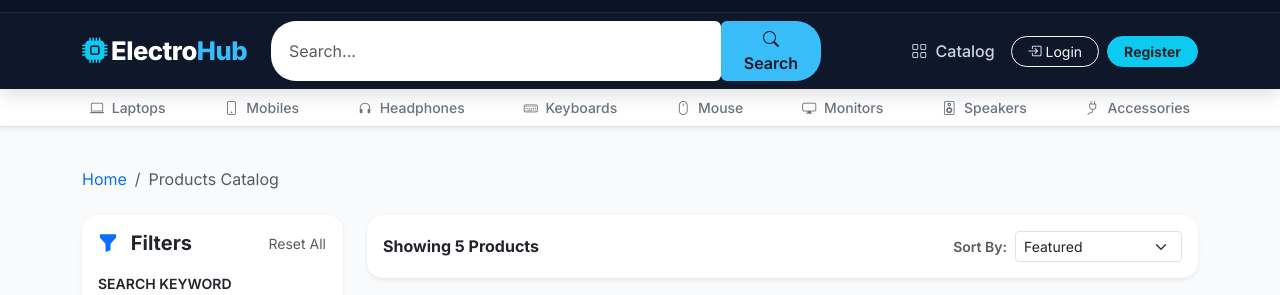
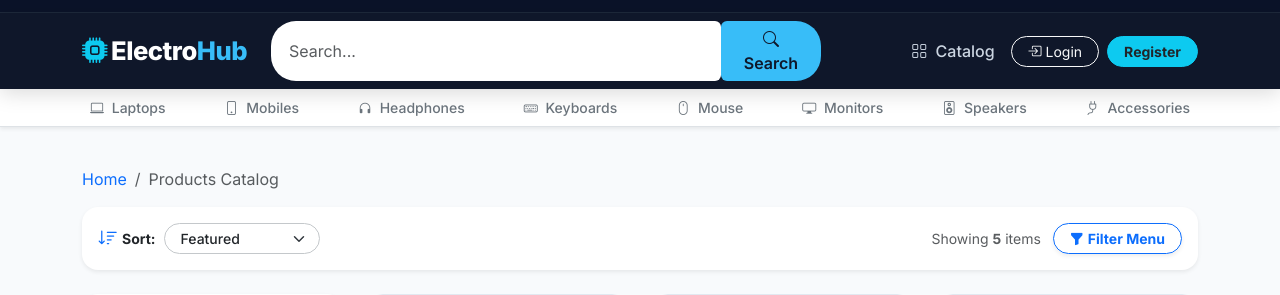
Before and after one commit to yogesh472001/electrohub, a Flask app: page /products in a window 1280 px wide. Shown: the top 295 px of the page. Run offline with Flask 3, Linux system fonts and the light colour scheme.

Commit message:
Update product page toolbar with left sort menu and right filter button

```diff
--- a/templates/shop/products.html
+++ b/templates/shop/products.html
@@ -4,44 +4,74 @@
 
 {% block content %}
 <div class="container">
-    <nav aria-label="breadcrumb" class="mb-4">
+    <!-- Breadcrumb & Page Title -->
+    <nav aria-label="breadcrumb" class="mb-3">
         <ol class="breadcrumb">
             <li class="breadcrumb-item"><a href="{{ url_for('shop.index') }}" class="text-decoration-none">Home</a></li>
             <li class="breadcrumb-item active" aria-current="page">Products Catalog</li>
         </ol>
     </nav>
 
+    <!-- Top Responsive Control Toolbar (Sort on Left, Filter on Right) -->
+    <div class="card border-0 shadow-sm rounded-4 p-3 mb-4 bg-white">
+        <div class="d-flex align-items-center justify-content-between flex-wrap gap-2">
+            <!-- LEFT SIDE: Small Sort Menu Option -->
+            <form action="{{ url_for('shop.products') }}" method="GET" class="d-flex align-items-center gap-2">
+                {% if q %}<input type="hidden" name="q" value="{{ q }}">{% endif %}
+                {% if selected_category %}<input type="hidden" name="category" value="{{ selected_category }}">{% endif %}
+                {% if selected_brand %}<input type="hidden" name="brand" value="{{ selected_brand }}">{% endif %}
+                {% if min_price %}<input type="hidden" name="min_price" value="{{ min_price }}">{% endif %}
+                {% if max_price %}<input type="hidden" name="max_price" value="{{ max_price }}">{% endif %}
+
+                <label class="small fw-bold text-dark text-nowrap d-flex align-items-center gap-1 mb-0">
+                    <i class="bi bi-sort-down text-primary fs-5"></i> Sort:
+                </label>
+                <select name="sort" class="form-select form-select-sm rounded-pill border-secondary-subtle px-3 fw-medium" style="width: auto; min-width: 150px;" onchange="this.form.submit()">
+                    <option value="featured" {% if sort_by == 'featured' %}selected{% endif %}>Featured</option>
+                    <option value="price_low" {% if sort_by == 'price_low' %}selected{% endif %}>Price: Low to High</option>
+                    <option value="price_high" {% if sort_by == 'price_high' %}selected{% endif %}>Price: High to Low</option>
+                    <option value="rating" {% if sort_by == 'rating' %}selected{% endif %}>Highest Rated</option>
+                    <option value="newest" {% if sort_by == 'newest' %}selected{% endif %}>Newest Arrivals</option>
+                </select>
+            </form>
+
+            <!-- RIGHT SIDE: Small Filter Menu Option -->
+            <div class="d-flex align-items-center gap-2">
+                <span class="small text-muted d-none d-sm-inline me-1">Showing <strong>{{ products|length }}</strong> items</span>
+                <button class="btn btn-outline-primary btn-sm rounded-pill px-3 py-1.5 fw-bold d-flex align-items-center gap-1 shadow-sm"
+                        type="button"
+                        data-bs-toggle="collapse"
+                        data-bs-target="#filterBoxCollapse"
+                        aria-expanded="false"
+                        aria-controls="filterBoxCollapse">
+                    <i class="bi bi-funnel-fill"></i> Filter Menu
+                    {% if q or selected_category or selected_brand or min_price or max_price %}
+                    <span class="badge bg-primary text-white ms-1 rounded-circle" style="font-size: 0.65rem;">•</span>
+                    {% endif %}
+                </button>
+            </div>
+        </div>
+    </div>
+
     <div class="row g-4">
-        <!-- Sidebar Filter Container -->
+        <!-- Sidebar Filter Container (Collapsible via Right Filter Menu Button) -->
         <div class="col-lg-3">
-            <!-- Mobile Toggle Button for Filters (visible on mobile/tablet < 992px) -->
-            <button class="btn btn-primary d-lg-none w-100 mb-3 py-2.5 rounded-3 fw-bold shadow-sm d-flex justify-content-between align-items-center"
-                    type="button"
-                    data-bs-toggle="collapse"
-                    data-bs-target="#filterBoxCollapse"
-                    aria-expanded="false"
-                    aria-controls="filterBoxCollapse">
-                <span><i class="bi bi-funnel-fill me-2"></i> Filter & Search Options</span>
-                <i class="bi bi-chevron-down"></i>
-            </button>
-
-            <!-- Filter Box Card (Collapsible on Mobile, always open on Desktop) -->
             <div class="collapse d-lg-block {% if q or selected_category or selected_brand or min_price or max_price %}show{% endif %}" id="filterBoxCollapse">
-                <div class="card border-0 shadow-sm rounded-4 p-3 mb-4">
+                <div class="card border-0 shadow-sm rounded-4 p-3 mb-4 bg-white">
                     <h5 class="fw-bold mb-3 d-flex justify-content-between align-items-center">
-                        <span><i class="bi bi-funnel-fill text-primary me-2"></i> Filters</span>
-                        <a href="{{ url_for('shop.products') }}" class="btn btn-sm btn-link text-decoration-none text-muted p-0">Reset All</a>
+                        <span><i class="bi bi-funnel-fill text-primary me-2"></i> Filter Options</span>
+                        <a href="{{ url_for('shop.products') }}" class="btn btn-sm btn-link text-decoration-none text-muted p-0 small">Reset All</a>
                     </h5>
 
                     <form action="{{ url_for('shop.products') }}" method="GET">
                         <!-- Search Keyword -->
-                        <div class="mb-4">
+                        <div class="mb-3">
                             <label class="form-label fw-semibold small text-uppercase">Search Keyword</label>
                             <input type="text" name="q" value="{{ q }}" class="form-control form-control-sm" placeholder="e.g. OLED, MacBook...">
                         </div>
 
                         <!-- Category Filter -->
-                        <div class="mb-4">
+                        <div class="mb-3">
                             <label class="form-label fw-semibold small text-uppercase">Categories</label>
                             <select name="category" class="form-select form-select-sm">
                                 <option value="">All Categories</option>
@@ -52,7 +82,7 @@
                         </div>
 
                         <!-- Brand Filter -->
-                        <div class="mb-4">
+                        <div class="mb-3">
                             <label class="form-label fw-semibold small text-uppercase">Brand</label>
                             <select name="brand" class="form-select form-select-sm">
                                 <option value="">All Brands</option>
@@ -83,36 +113,6 @@
 
         <!-- Product Listing Grid -->
         <div class="col-lg-9">
-            <!-- Header Controls -->
-            <div class="card border-0 shadow-sm rounded-4 p-3 mb-4">
-                <div class="d-flex flex-wrap align-items-center justify-content-between gap-3">
-                    <div>
-                        <h6 class="fw-bold mb-0">Showing {{ products|length }} Products</h6>
-                        {% if q %}
-                        <small class="text-muted">Results for "<span class="text-primary">{{ q }}</span>"</small>
-                        {% endif %}
-                    </div>
-
-                    <!-- Sort Form -->
-                    <form action="{{ url_for('shop.products') }}" method="GET" class="d-flex align-items-center gap-2">
-                        {% if q %}<input type="hidden" name="q" value="{{ q }}">{% endif %}
-                        {% if selected_category %}<input type="hidden" name="category" value="{{ selected_category }}">{% endif %}
-                        {% if selected_brand %}<input type="hidden" name="brand" value="{{ selected_brand }}">{% endif %}
-                        {% if min_price %}<input type="hidden" name="min_price" value="{{ min_price }}">{% endif %}
-                        {% if max_price %}<input type="hidden" name="max_price" value="{{ max_price }}">{% endif %}
-
-                        <label class="small fw-semibold text-muted text-nowrap">Sort By:</label>
-                        <select name="sort" class="form-select form-select-sm" onchange="this.form.submit()">
-                            <option value="featured" {% if sort_by == 'featured' %}selected{% endif %}>Featured</option>
-                            <option value="price_low" {% if sort_by == 'price_low' %}selected{% endif %}>Price: Low to High</option>
-                            <option value="price_high" {% if sort_by == 'price_high' %}selected{% endif %}>Price: High to Low</option>
-                            <option value="rating" {% if sort_by == 'rating' %}selected{% endif %}>Highest Rated</option>
-                            <option value="newest" {% if sort_by == 'newest' %}selected{% endif %}>Newest Arrivals</option>
-                        </select>
-                    </form>
-                </div>
-            </div>
-
             <!-- Product Grid -->
             {% if products %}
             <div class="row g-4">
```
